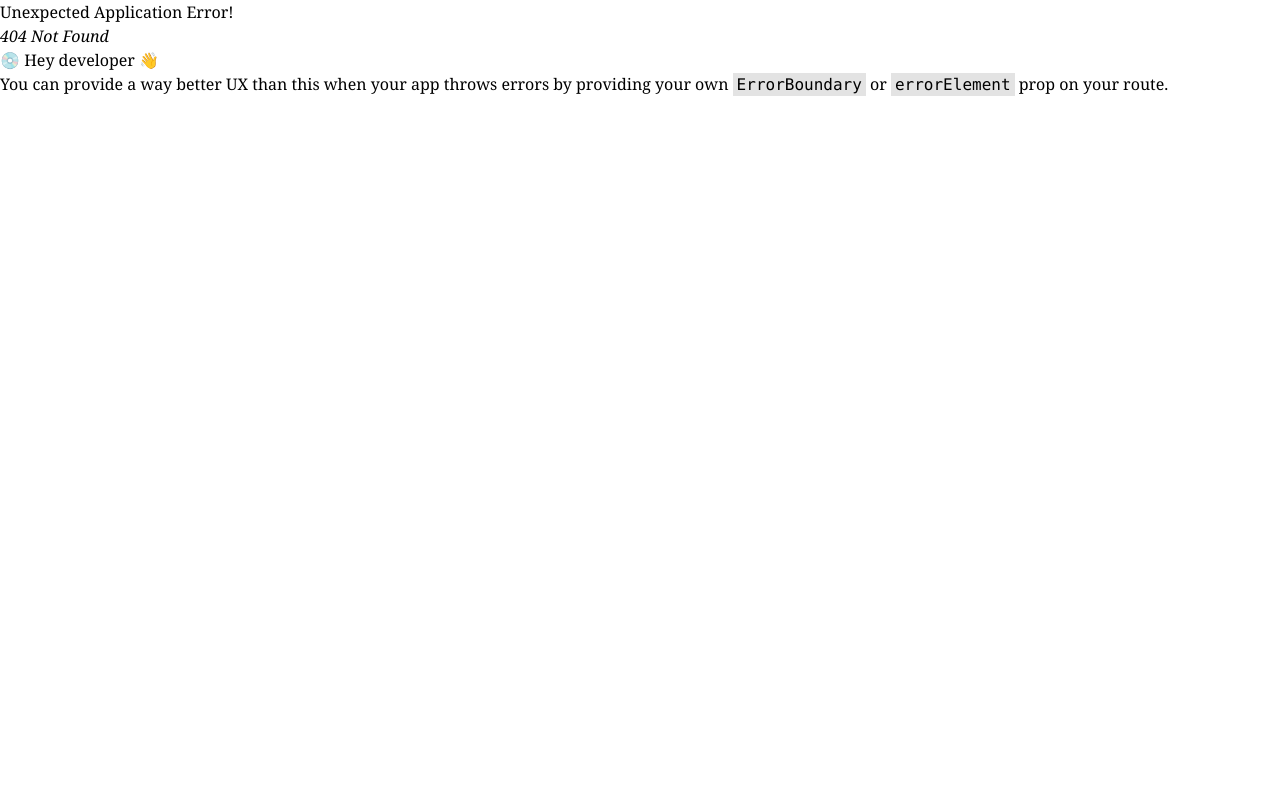
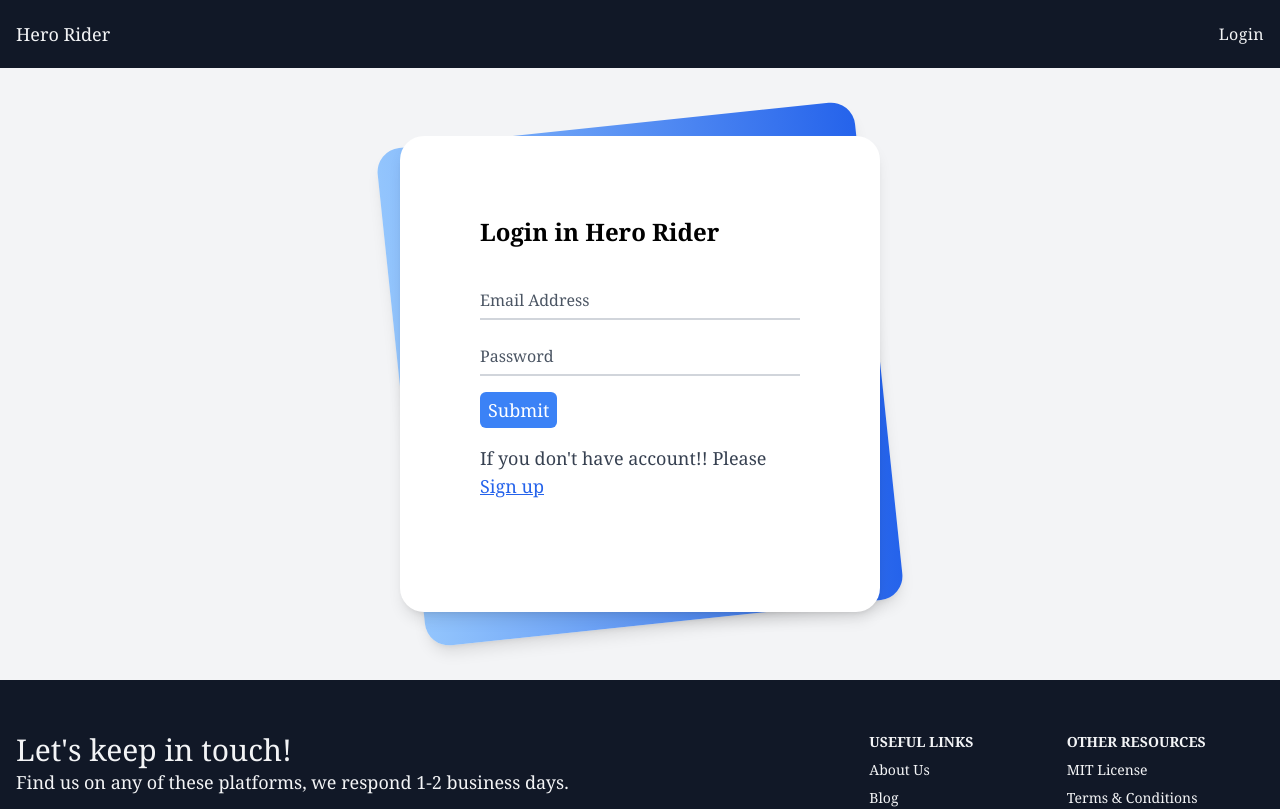
Before and after one commit to ripassorker2/Hero-rider, a React (Create React App) app: page /login in a window 1280 px wide. Before the commit this address had no page. Shown: the top 809 px of the page. Built offline with nearby package versions, Linux system fonts and the light colour scheme.

Commit message:
added login page

```diff
--- a/src/components/Navbar/Navbar.jsx
+++ b/src/components/Navbar/Navbar.jsx
@@ -7,7 +7,7 @@ const Navbar = () => {
       <div class="bg-gray-900 ">
          <div class="px-4 py-5 mx-auto max-w-screen-xl w-full">
             <div class="relative flex items-center justify-between">
-               <Link to={"/"} className="uppercase text-lg text-gray-100">
+               <Link to={"/"} className="text-lg text-gray-100">
                   Hero Rider
                </Link>
                <ul class="items-center hidden space-x-8 lg:flex">
@@ -17,14 +17,6 @@ const Navbar = () => {
                         class="tracking-wide text-base text-gray-100 transition-colors duration-500 hover:text-purple-600"
                      >
                         Login
-                     </Link>
-                  </li>
-                  <li>
-                     <Link
-                        to={"/resister"}
-                        class="tracking-wide text-base text-gray-100 transition-colors duration-500 hover:text-purple-600"
-                     >
-                        Sign up
                      </Link>
                   </li>
                </ul>
--- a/src/pages/GetStarted/GetStarted.jsx
+++ b/src/pages/GetStarted/GetStarted.jsx
@@ -5,21 +5,10 @@ const GetStarted = () => {
    return (
       <div className="mx-auto max-w-screen-xl w-full my-14">
          <div className="grid md:grid-cols-2 gap-10">
-            {/* <div className="relative">
-               <figure>
-                  {" "}
-                  <img
-                     className="bg-cover hover:scale-105 w-full rounded-md duration-500"
-                     src="https://www.netsolutions.com/insights/wp-content/uploads/2020/12/the-10-best-rideshare-apps-of-2021.webp"
-                     alt=""
-                  />
-               </figure>
-               <h3 className="absolute top-[20%] right-[20%] text-3xl font-semibold text-purple-500">
-                  Get started as a Rider
-               </h3>
-            </div> */}
-
-            <div className="group relative shadow-lg rounded-lg cursor-pointer items-center justify-center overflow-hidden transition-shadow hover:shadow-xl hover:shadow-black/30">
+            <Link
+               to={"/resisterRider"}
+               className="group relative shadow-lg rounded-lg cursor-pointer items-center justify-center overflow-hidden transition-shadow hover:shadow-xl hover:shadow-black/30"
+            >
                <div className="h-96 full">
                   <img
                      className="h-full w-full  duration-500 group-hover:rotate-3 group-hover:scale-125"
@@ -33,8 +22,11 @@ const GetStarted = () => {
                      Get started as a Rider
                   </h3>
                </div>
-            </div>
-            <div className="group relative shadow-lg rounded-lg cursor-pointer items-center justify-center overflow-hidden transition-shadow hover:shadow-xl hover:shadow-black/30">
+            </Link>
+            <Link
+               to={"/resisterLearner"}
+               className="group relative shadow-lg rounded-lg cursor-pointer items-center justify-center overflow-hidden transition-shadow hover:shadow-xl hover:shadow-black/30"
+            >
                <div className="h-96 full">
                   <img
                      className="h-full w-full  duration-500 group-hover:rotate-3 group-hover:scale-125"
@@ -48,7 +40,7 @@ const GetStarted = () => {
                      Get started as a Learner
                   </h3>
                </div>
-            </div>
+            </Link>
          </div>
       </div>
    );
--- a/src/pages/Home/Home.jsx
+++ b/src/pages/Home/Home.jsx
@@ -3,7 +3,7 @@ import React from "react";
 const Home = () => {
    return (
       <div>
-         <div></div>
+         <div>home</div>
       </div>
    );
 };
--- /dev/null
+++ b/src/pages/Login/Login.jsx
@@ -0,0 +1,72 @@
+import React from "react";
+import { Link } from "react-router-dom";
+
+const Login = () => {
+   return (
+      <div class=" bg-gray-100 py-6 flex flex-col justify-center sm:py-14">
+         <div class="relative py-3 sm:max-w-xl sm:mx-auto">
+            <div class="absolute inset-0 bg-gradient-to-r from-blue-300 to-blue-600 shadow-lg transform -skew-y-6 sm:skew-y-0 sm:-rotate-6 sm:rounded-3xl"></div>
+            <div class="relative px-4 py-10 bg-white shadow-lg sm:rounded-3xl sm:p-20">
+               <div class="max-w-md mx-auto">
+                  <div>
+                     <h1 class="text-2xl font-semibold">Login in Hero Rider</h1>
+                  </div>
+                  <form class="divide-y divide-gray-200">
+                     <div class="py-8 text-base leading-6 space-y-4 text-gray-700 sm:text-lg sm:leading-7">
+                        <div class="relative">
+                           <input
+                              autocomplete="off"
+                              id="email"
+                              name="email"
+                              type="text"
+                              class="peer placeholder-transparent h-10 w-full border-b-2 border-gray-300 text-gray-900 focus:outline-none focus:borer-rose-600"
+                              placeholder="Email address"
+                           />
+                           <label
+                              for="email"
+                              class="absolute left-0 -top-3.5 text-gray-600 text-sm peer-placeholder-shown:text-base peer-placeholder-shown:text-gray-440 peer-placeholder-shown:top-2 transition-all peer-focus:-top-3.5 peer-focus:text-gray-600 peer-focus:text-sm"
+                           >
+                              Email Address
+                           </label>
+                        </div>
+                        <div class="relative">
+                           <input
+                              autocomplete="off"
+                              id="password"
+                              name="password"
+                              type="password"
+                              class="peer placeholder-transparent h-10 w-full border-b-2 border-gray-300 text-gray-900 focus:outline-none focus:borer-rose-600"
+                              placeholder="Password"
+                           />
+                           <label
+                              for="password"
+                              class="absolute left-0 -top-3.5 text-gray-600 text-sm peer-placeholder-shown:text-base peer-placeholder-shown:text-gray-440 peer-placeholder-shown:top-2 transition-all peer-focus:-top-3.5 peer-focus:text-gray-600 peer-focus:text-sm"
+                           >
+                              Password
+                           </label>
+                        </div>
+                        <div class="relative">
+                           <button class="bg-blue-500 text-white rounded-md px-2 py-1">
+                              Submit
+                           </button>
+                        </div>
+                        <p className="max-w-xs">
+                           If you don't have account!! Please
+                           <Link
+                              to={"/resister"}
+                              className="text-blue-600 underline"
+                           >
+                              {" "}
+                              Sign up
+                           </Link>
+                        </p>
+                     </div>
+                  </form>
+               </div>
+            </div>
+         </div>
+      </div>
+   );
+};
+
+export default Login;
--- a/src/pages/LoginRider/LoginRider.jsx
+++ /dev/null
@@ -1,11 +0,0 @@
-import React from "react";
-
-const LoginRider = () => {
-   return (
-      <div>
-         <h1>Login rider</h1>
-      </div>
-   );
-};
-
-export default LoginRider;
--- /dev/null
+++ b/src/pages/ResisterLearner/ResisterLearner.jsx
@@ -0,0 +1,11 @@
+import React from "react";
+
+const ResisterLearner = () => {
+   return (
+      <div>
+         <h1>resister learner </h1>
+      </div>
+   );
+};
+
+export default ResisterLearner;
--- /dev/null
+++ b/src/pages/ResisterRider/ResisterRider.jsx
@@ -0,0 +1,11 @@
+import React from "react";
+
+const ResisterRider = () => {
+   return (
+      <div>
+         <h1>reister rider</h1>
+      </div>
+   );
+};
+
+export default ResisterRider;
```
Also changed, not shown: src/Router/router.jsx (+11 -1 lines).
